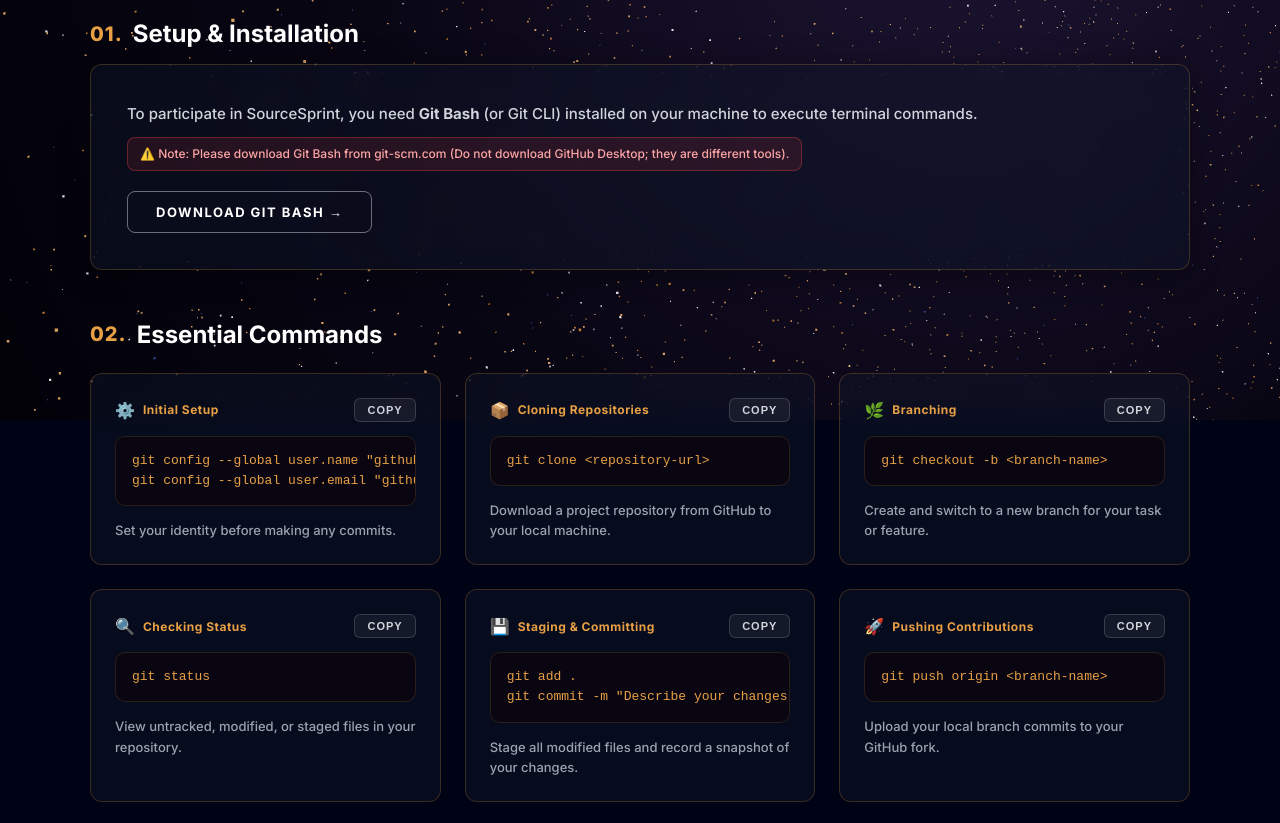
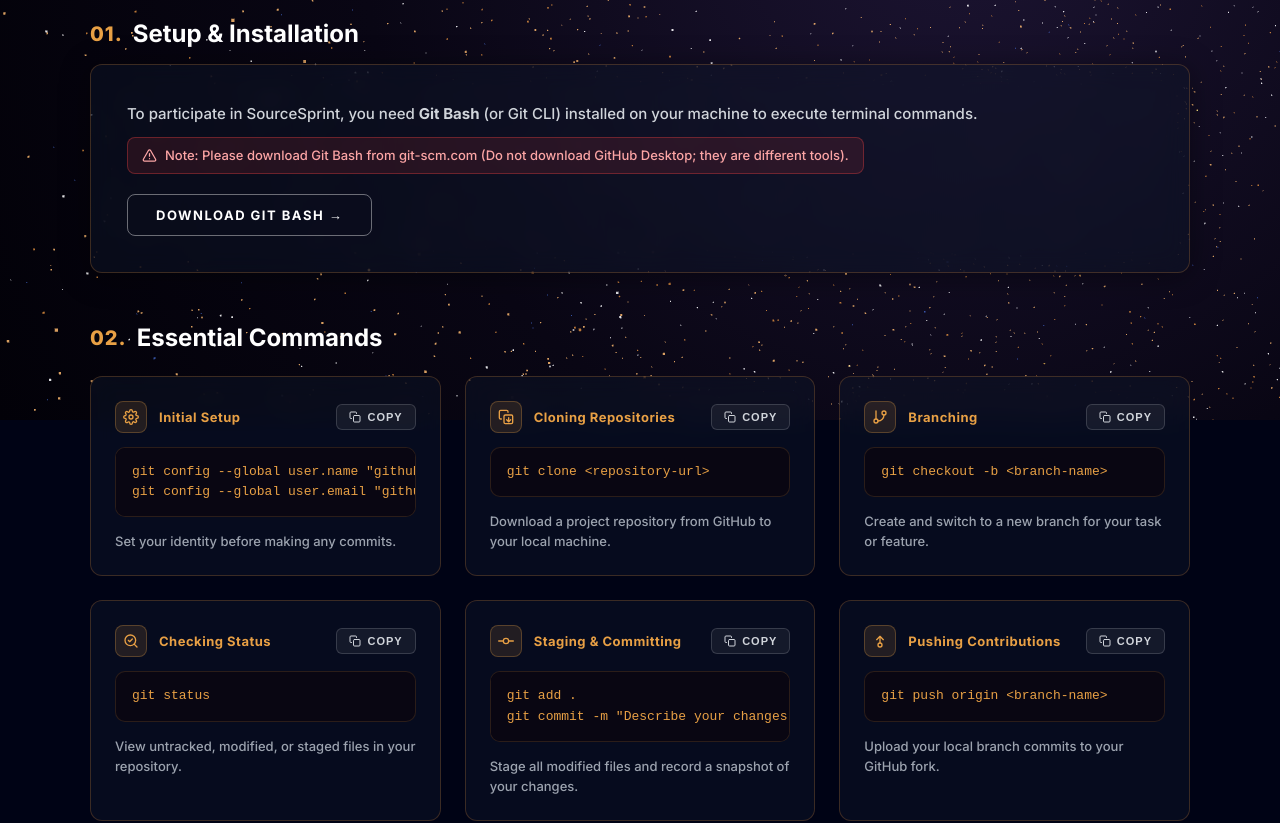
Before and after one commit to IEEE-VIT/SourceSprint--Frontend, a React (Create React App) app: page /resources in a window 1280 px wide. Shown: the part 380-1203 px from the top of the page. Built offline with nearby package versions, Linux system fonts and the light colour scheme; no server answers.

Commit message:
Enhance resources page and README

```diff
--- a/src/components/Resources/Resources.jsx
+++ b/src/components/Resources/Resources.jsx
@@ -1,43 +1,114 @@
 import React, { useState } from "react";
 import Navbar from "../Navbar/Navbar";
 import "./resources.css";
+
+// Clean, modern SVG icons for developer tools
+const SetupIcon = () => (
+  <svg width="16" height="16" viewBox="0 0 24 24" fill="none" stroke="currentColor" strokeWidth="2" strokeLinecap="round" strokeLinejoin="round">
+    <circle cx="12" cy="12" r="3" />
+    <path d="M19.4 15a1.65 1.65 0 0 0 .33 1.82l.06.06a2 2 0 0 1 0 2.83 2 2 0 0 1-2.83 0l-.06-.06a1.65 1.65 0 0 0-1.82-.33 1.65 1.65 0 0 0-1 1.51V21a2 2 0 0 1-2 2 2 2 0 0 1-2-2v-.09A1.65 1.65 0 0 0 9 19.4a1.65 1.65 0 0 0-1.82.33l-.06.06a2 2 0 0 1-2.83 0 2 2 0 0 1 0-2.83l.06-.06a1.65 1.65 0 0 0 .33-1.82 1.65 1.65 0 0 0-1.51-1H3a2 2 0 0 1-2-2 2 2 0 0 1 2-2h.09A1.65 1.65 0 0 0 4.6 9a1.65 1.65 0 0 0-.33-1.82l-.06-.06a2 2 0 0 1 0-2.83 2 2 0 0 1 2.83 0l.06.06a1.65 1.65 0 0 0 1.82.33H9a1.65 1.65 0 0 0 1-1.51V3a2 2 0 0 1 2-2 2 2 0 0 1 2 2v.09a1.65 1.65 0 0 0 1 1.51 1.65 1.65 0 0 0 1.82-.33l.06-.06a2 2 0 0 1 2.83 0 2 2 0 0 1 0 2.83l-.06.06a1.65 1.65 0 0 0-.33 1.82V9a1.65 1.65 0 0 0 1.51 1H21a2 2 0 0 1 2 2 2 2 0 0 1-2 2h-.09a1.65 1.65 0 0 0-1.51 1z" />
+  </svg>
+);
+
+const CloneIcon = () => (
+  <svg width="16" height="16" viewBox="0 0 24 24" fill="none" stroke="currentColor" strokeWidth="2" strokeLinecap="round" strokeLinejoin="round">
+    <rect x="9" y="9" width="13" height="13" rx="2" ry="2" />
+    <path d="M5 15H4a2 2 0 0 1-2-2V4a2 2 0 0 1 2-2h9a2 2 0 0 1 2 2v1" />
+    <path d="M16 13v6" />
+    <path d="m13 16 3 3 3-3" />
+  </svg>
+);
+
+const BranchIcon = () => (
+  <svg width="16" height="16" viewBox="0 0 24 24" fill="none" stroke="currentColor" strokeWidth="2" strokeLinecap="round" strokeLinejoin="round">
+    <line x1="6" y1="3" x2="6" y2="15" />
+    <circle cx="18" cy="6" r="3" />
+    <circle cx="6" cy="18" r="3" />
+    <path d="M18 9a9 9 0 0 1-9 9" />
+  </svg>
+);
+
+const StatusIcon = () => (
+  <svg width="16" height="16" viewBox="0 0 24 24" fill="none" stroke="currentColor" strokeWidth="2" strokeLinecap="round" strokeLinejoin="round">
+    <circle cx="11" cy="11" r="8" />
+    <line x1="21" y1="21" x2="16.65" y2="16.65" />
+    <path d="m8 11 2 2 4-4" />
+  </svg>
+);
+
+const CommitIcon = () => (
+  <svg width="16" height="16" viewBox="0 0 24 24" fill="none" stroke="currentColor" strokeWidth="2" strokeLinecap="round" strokeLinejoin="round">
+    <circle cx="12" cy="12" r="4" />
+    <line x1="1.05" y1="12" x2="7" y2="12" />
+    <line x1="17.01" y1="12" x2="22.96" y2="12" />
+  </svg>
+);
+
+const PushIcon = () => (
+  <svg width="16" height="16" viewBox="0 0 24 24" fill="none" stroke="currentColor" strokeWidth="2" strokeLinecap="round" strokeLinejoin="round">
+    <circle cx="12" cy="18" r="3" />
+    <line x1="12" y1="6" x2="12" y2="15" />
+    <polyline points="7 10 12 5 17 10" />
+  </svg>
+);
+
+const WarningIcon = () => (
+  <svg width="15" height="15" viewBox="0 0 24 24" fill="none" stroke="currentColor" strokeWidth="2" strokeLinecap="round" strokeLinejoin="round" style={{ flexShrink: 0 }}>
+    <path d="m21.73 18-8-14a2 2 0 0 0-3.48 0l-8 14A2 2 0 0 0 4 21h16a2 2 0 0 0 1.73-3Z" />
+    <line x1="12" y1="9" x2="12" y2="13" />
+    <line x1="12" y1="17" x2="12.01" y2="17" />
+  </svg>
+);
+
+const CopyIcon = () => (
+  <svg width="12" height="12" viewBox="0 0 24 24" fill="none" stroke="currentColor" strokeWidth="2" strokeLinecap="round" strokeLinejoin="round">
+    <rect x="9" y="9" width="13" height="13" rx="2" ry="2" />
+    <path d="M5 15H4a2 2 0 0 1-2-2V4a2 2 0 0 1 2-2h9a2 2 0 0 1 2 2v1" />
+  </svg>
+);
+
+const CheckIcon = () => (
+  <svg width="12" height="12" viewBox="0 0 24 24" fill="none" stroke="currentColor" strokeWidth="2.5" strokeLinecap="round" strokeLinejoin="round">
+    <polyline points="20 6 9 17 4 12" />
+  </svg>
+);
 
 const gitCommands = [
   {
     category: "Initial Setup",
     command: 'git config --global user.name "github-username"\ngit config --global user.email "github-email"',
     description: "Set your identity before making any commits.",
-    icon: "⚙️",
+    icon: <SetupIcon />,
   },
   {
     category: "Cloning Repositories",
     command: "git clone <repository-url>",
     description: "Download a project repository from GitHub to your local machine.",
-    icon: "📦",
+    icon: <CloneIcon />,
   },
   {
     category: "Branching",
     command: "git checkout -b <branch-name>",
     description: "Create and switch to a new branch for your task or feature.",
-    icon: "🌿",
+    icon: <BranchIcon />,
   },
   {
     category: "Checking Status",
     command: "git status",
     description: "View untracked, modified, or staged files in your repository.",
-    icon: "🔍",
+    icon: <StatusIcon />,
   },
   {
     category: "Staging & Committing",
     command: 'git add .\ngit commit -m "Describe your changes clearly"',
     description: "Stage all modified files and record a snapshot of your changes.",
-    icon: "💾",
+    icon: <CommitIcon />,
   },
   {
     category: "Pushing Contributions",
     command: "git push origin <branch-name>",
     description: "Upload your local branch commits to your GitHub fork.",
-    icon: "🚀",
+    icon: <PushIcon />,
   },
 ];
 
@@ -75,7 +146,8 @@
             To participate in SourceSprint, you need <strong>Git Bash</strong> (or Git CLI) installed on your machine to execute terminal commands.
             <br />
             <span className="download-warning">
-              ⚠️ Note: Please download Git Bash from git-scm.com (Do not download GitHub Desktop; they are different tools).
+              <WarningIcon />
+              <span>Note: Please download Git Bash from git-scm.com (Do not download GitHub Desktop; they are different tools).</span>
             </span>
           </p>
           <a
@@ -98,14 +170,25 @@
             <div className="command-card" key={index}>
               <div className="card-top">
                 <div className="card-tag-group">
-                  <span className="command-icon">{item.icon}</span>
+                  <span className="command-icon-box">{item.icon}</span>
                   <span className="category-tag">{item.category}</span>
                 </div>
                 <button
                   className={`copy-btn ${copiedIndex === index ? "copied" : ""}`}
                   onClick={() => handleCopy(item.command, index)}
+                  aria-label="Copy command"
                 >
-                  {copiedIndex === index ? "COPIED! ✓" : "COPY"}
+                  {copiedIndex === index ? (
+                    <>
+                      <CheckIcon />
+                      <span>COPIED!</span>
+                    </>
+                  ) : (
+                    <>
+                      <CopyIcon />
+                      <span>COPY</span>
+                    </>
+                  )}
                 </button>
               </div>
               <pre className="command-code">
--- a/src/components/Resources/resources.css
+++ b/src/components/Resources/resources.css
@@ -97,15 +97,18 @@
 }
 
 .download-warning {
-  display: inline-block;
+  display: inline-flex;
+  align-items: center;
+  gap: 8px;
   margin-top: 10px;
-  padding: 6px 12px;
+  padding: 8px 14px;
   background: rgba(239, 68, 68, 0.12);
   border: 1px solid rgba(239, 68, 68, 0.35);
   border-radius: 8px;
   color: #fca5a5;
-  font-size: 12px;
+  font-size: 13px;
   font-weight: 400;
+  line-height: 1.5;
 }
 
 .download-git-btn {
@@ -182,28 +185,48 @@
 .card-tag-group {
   display: flex;
   align-items: center;
-  gap: 8px;
+  gap: 12px;
 }
 
-.command-icon {
-  font-size: 16px;
+.command-icon-box {
+  width: 32px;
+  height: 32px;
+  border-radius: 8px;
+  background: rgba(232, 160, 69, 0.12);
+  border: 1px solid rgba(232, 160, 69, 0.28);
+  display: inline-flex;
+  align-items: center;
+  justify-content: center;
+  color: #E8A045;
+  flex-shrink: 0;
+  transition: all 0.25s ease;
+}
+
+.command-card:hover .command-icon-box {
+  background: rgba(232, 160, 69, 0.22);
+  border-color: #E8A045;
+  box-shadow: 0 0 14px rgba(232, 160, 69, 0.35);
+  transform: scale(1.05);
 }
 
 .category-tag {
-  font-size: 12px;
+  font-size: 13px;
   font-weight: 700;
   color: #E8A045;
   letter-spacing: 0.5px;
 }
 
 .copy-btn {
+  display: inline-flex;
+  align-items: center;
+  gap: 6px;
   background: rgba(255, 255, 255, 0.06);
   border: 1px solid rgba(255, 255, 255, 0.15);
   color: #d1d5db;
   font-size: 11px;
   font-weight: 700;
   letter-spacing: 1px;
-  padding: 5px 12px;
+  padding: 6px 12px;
   border-radius: 6px;
   cursor: pointer;
   transition: all 0.2s ease;
@@ -228,6 +251,26 @@
   margin: 0 0 14px 0;
   overflow-x: auto;
   border: 1px solid rgba(232, 160, 69, 0.15);
+  scrollbar-width: thin;
+  scrollbar-color: rgba(232, 160, 69, 0.3) transparent;
+}
+
+.command-code::-webkit-scrollbar {
+  height: 5px;
+}
+
+.command-code::-webkit-scrollbar-track {
+  background: rgba(9, 6, 18, 0.6);
+  border-radius: 4px;
+}
+
+.command-code::-webkit-scrollbar-thumb {
+  background: rgba(232, 160, 69, 0.3);
+  border-radius: 4px;
+}
+
+.command-code::-webkit-scrollbar-thumb:hover {
+  background: rgba(232, 160, 69, 0.6);
 }
 
 .command-code code {
```
Also changed, not shown: 1 other file (tests, documents, lock files or other folders).
